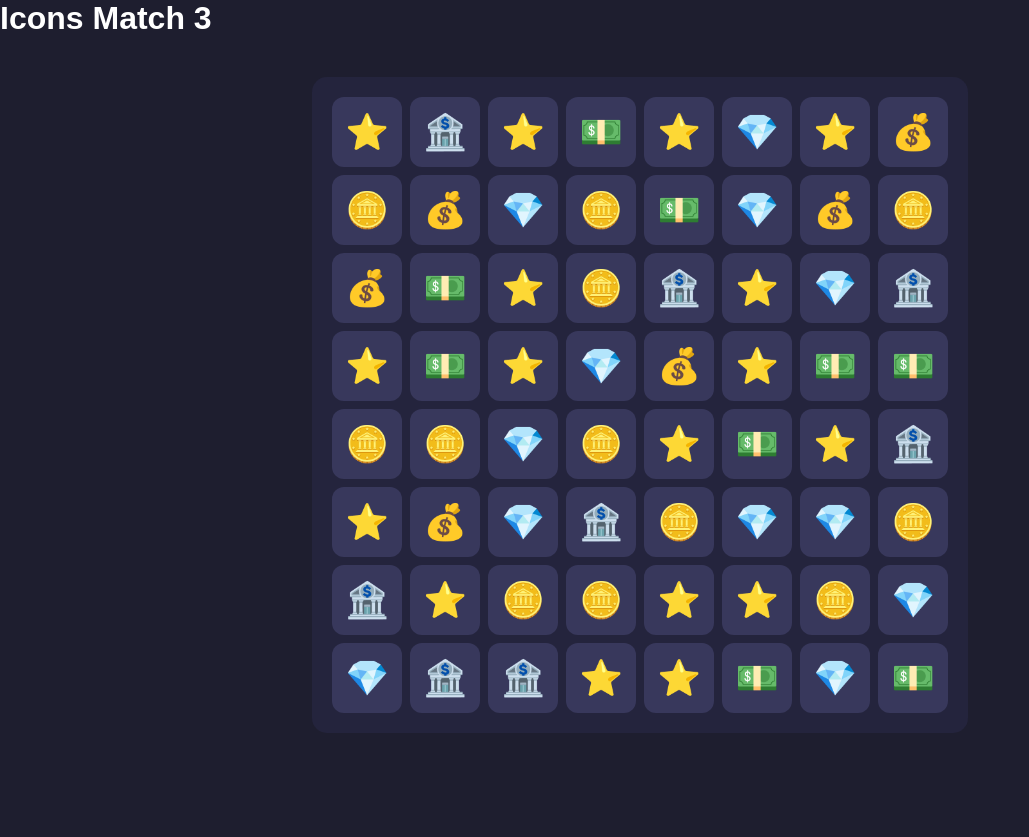
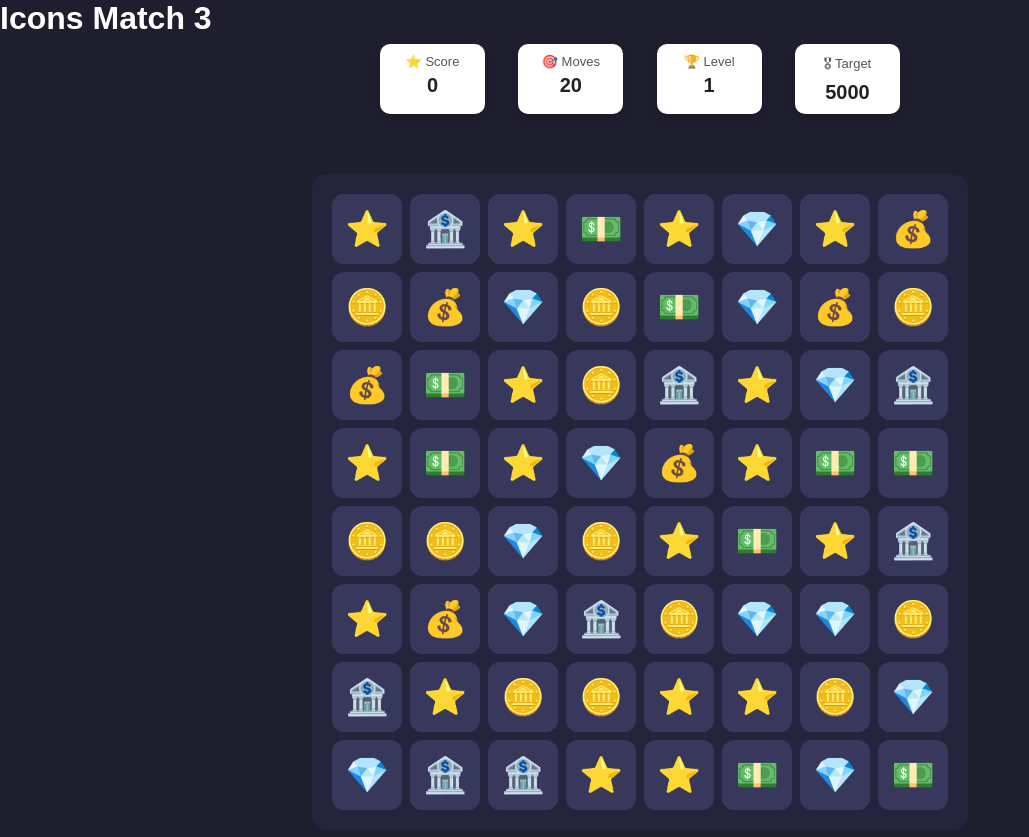
Before and after one commit to mandyrenee06/match3-game, a React (Vite) app in the folder client/: page / in a window 1280 px wide. Shown: the whole page, without its empty margins (0-1029 px from the left). Before the commit the page ends 800 px from the top, so only its background shows below. Built offline with nearby package versions, Linux system fonts and the light colour scheme.

Commit message:
Complete game flow and UI header

```diff
--- /dev/null
+++ b/client/src/components/GameHeader.jsx
@@ -0,0 +1,32 @@
+function GameHeader({
+  score,
+  movesLeft,
+  currentLevel,
+  targetScore,
+}) {
+  return (
+    <div className="game-header">
+      <div className="header-item">
+        <span>⭐ Score</span>
+        <strong>{score}</strong>
+      </div>
+
+      <div className="header-item">
+        <span>🎯 Moves</span>
+        <strong>{movesLeft}</strong>
+      </div>
+
+      <div className="header-item">
+        <span>🏆 Level</span>
+        <strong>{currentLevel}</strong>
+      </div>
+
+      <div className="header-item">
+        <span>🎖 Target</span>
+        <strong>{targetScore}</strong>
+      </div>
+    </div>
+  );
+}
+
+export default GameHeader;
--- /dev/null
+++ b/client/src/components/GameOverModal.jsx
@@ -0,0 +1,69 @@
+function GameOverModal({
+  gameStatus,
+  score,
+  onRestart,
+  onNextLevel,
+  onExit,
+}) {
+  if (gameStatus === "playing") {
+    return null;
+  }
+
+  if (gameStatus === "exit") {
+  return (
+    <div className="modal-overlay">
+      <div className="modal">
+        <h1>👋</h1>
+
+        <h2>Thanks for Playing!</h2>
+
+        <p>You've exited the game.</p>
+
+        <button onClick={onRestart}>
+          Play Again
+        </button>
+      </div>
+    </div>
+  );
+}
+
+  const isWinner = gameStatus === "won";
+
+  return (
+    <div className="modal-overlay">
+      <div className="modal">
+        <h1>{isWinner ? "🎉🎉🎉" : "😢"}</h1>
+
+        <h2>
+          {isWinner ? "Congratulations!" : "Game Over"}
+        </h2>
+
+        <p>
+          {isWinner
+            ? "You completed the level!"
+            : "You ran out of moves."}
+        </p>
+
+        <h3>Final Score: {score}</h3>
+
+        <div className="modal-buttons">
+          {isWinner ? (
+            <button onClick={onNextLevel}>
+              ➡️ Next Level
+            </button>
+          ) : (
+            <button onClick={onRestart}>
+              🔄 Try Again
+            </button>
+          )}
+
+            <button onClick={onExit}>
+             🚪 Exit
+            </button>
+          </div>
+      </div>
+    </div>
+  );
+}
+
+export default GameOverModal;
--- a/client/src/game/Board.jsx
+++ b/client/src/game/Board.jsx
@@ -1,14 +1,32 @@
 import Tile from "./Tile";
 import useBoard from "./hooks/useBoard";
+import GameOverModal from "../components/GameOverModal";
+import GameHeader from "../components/GameHeader";
 
 function Board() {
   const {
     board,
     selectedIndex,
+    score,
+    movesLeft,
+    currentLevel,
+    targetScore,
+    gameStatus,
     handleTileClick,
+    resetGame,
+    nextLevel,
+    exitGame,
   } = useBoard();
 
   return (
+  <div className="game">
+    <GameHeader
+      score={score}
+      movesLeft={movesLeft}
+      currentLevel={currentLevel}
+      targetScore={targetScore}
+    />
+
     <div className="board">
       {board.map((tile, index) => (
         <Tile
@@ -19,7 +37,16 @@ function Board() {
         />
       ))}
     </div>
-  );
+
+    <GameOverModal
+      gameStatus={gameStatus}
+      score={score}
+      onRestart={resetGame}
+      onNextLevel={nextLevel}
+      onExit={exitGame}
+    />
+  </div>
+);
 }
 
 export default Board;
--- a/client/src/game/hooks/useBoard.js
+++ b/client/src/game/hooks/useBoard.js
@@ -6,12 +6,31 @@ import { findMatches } from "../../utils/findMatches";
 import { removeMatches } from "../../utils/removeMatches";
 import { applyGravity } from "../../utils/applyGravity";
 import { refillBoard } from "../../utils/refillBoard";
+import { calculateScore } from "../../utils/calculateScore";
 
 function useBoard() {
   const [board, setBoard] = useState(() => generateBoard());
   const [selectedIndex, setSelectedIndex] = useState(null);
 
+  const [score, setScore] = useState(0);
+  const [movesLeft, setMovesLeft] = useState(20);
+
+  const [currentLevel, setCurrentLevel] = useState(1);
+  const [targetScore, setTargetScore] = useState(5000);
+
+  const [gameStatus, setGameStatus] = useState("playing");
+
+
 function processMove(firstIndex, secondIndex) {
+
+  if (gameStatus !== "playing") {
+    return false;
+  }
+
+  if (movesLeft <= 0) {
+    return false;
+  }
+
   // Try the swap
   const swappedBoard = swapTiles(board, firstIndex, secondIndex);
 
@@ -30,8 +49,15 @@ function processMove(firstIndex, secondIndex) {
   // Safety counter to prevent infinite loops
   let cascadeCount = 0;
 
+  let totalPoints = 0;
+
   // Keep processing until there are no more matches
   while (matches.length > 0 && cascadeCount < 20) {
+
+    const points = calculateScore(matches);
+
+    totalPoints += points;
+
     currentBoard = removeMatches(currentBoard, matches);
 
     currentBoard = applyGravity(currentBoard);
@@ -43,12 +69,54 @@ function processMove(firstIndex, secondIndex) {
     cascadeCount++;
   }
 
+  const newScore = score + totalPoints;
+
+  const remainingMoves = movesLeft - 1;
+
+  setScore(newScore);
+
+  setMovesLeft(remainingMoves);
+
+  if (newScore >= targetScore) {
+    setGameStatus("won");
+  } else if (remainingMoves === 0) {
+    setGameStatus("lost");
+  }
+
   setBoard(currentBoard);
 
   return true;
 }
 
+  function resetGame() {
+    setBoard(generateBoard());
+    setSelectedIndex(null);
+    setScore(0);
+    setMovesLeft(20);
+    setGameStatus("playing");
+  }
+
+  function nextLevel() {
+    setCurrentLevel((prev) => prev + 1);
+    setTargetScore((prev) => prev + 2500);
+
+    setBoard(generateBoard());
+    setSelectedIndex(null);
+    setScore(0);
+    setMovesLeft(20);
+    setGameStatus("playing");
+  }
+
+  function exitGame() {
+  setGameStatus("exit");
+  }
+
   function handleTileClick(index) {
+    console.log("Tile clicked", gameStatus, movesLeft);
+
+  if (gameStatus !== "playing") {
+    return;
+  }
 
   if (selectedIndex === null) {
     setSelectedIndex(index);
@@ -73,7 +141,15 @@ function processMove(firstIndex, secondIndex) {
   return {
     board,
     selectedIndex,
+    score,
+    movesLeft,
+    currentLevel,
+    targetScore,
+    gameStatus,
     handleTileClick,
+    resetGame,
+    nextLevel,
+    exitGame,
 };
 }
 export default useBoard;
--- a/client/src/index.css
+++ b/client/src/index.css
@@ -57,3 +57,124 @@ body {
   border: 3px solid gold;
   transform: scale(1.08);
 }
+
+.game-header {
+  width: 100%;
+  max-width: 520px;
+  display: flex;
+  justify-content: space-between;
+  margin-bottom: 20px;
+}
+
+.game {
+  display: flex;
+  flex-direction: column;
+  align-items: center;
+  min-height: 100vh;
+}
+
+.game-header {
+  width: 520px;
+  display: flex;
+  justify-content: space-between;
+  margin-bottom: 20px;
+}
+
+.game {
+  min-height: 100vh;
+  display: flex;
+  flex-direction: column;
+  align-items: center;
+  justify-content: center;
+}
+
+.game-header {
+  width: 520px;
+  display: flex;
+  justify-content: space-between;
+  gap: 10px;
+  margin-bottom: 20px;
+}
+
+.header-item {
+  min-width: 105px;
+  padding: 10px;
+  border-radius: 10px;
+  text-align: center;
+  background: #ffffff;
+  box-shadow: 0 4px 10px rgba(0, 0, 0, 0.15);
+}
+
+.header-item span {
+  display: block;
+  color: #555555;
+  font-size: 13px;
+  margin-bottom: 5px;
+}
+
+.header-item strong {
+  display: block;
+  color: #222222;
+  font-size: 20px;
+}
+
+.modal-overlay {
+  position: fixed;
+  inset: 0;
+  background: rgba(0, 0, 0, 0.65);
+
+  display: flex;
+  justify-content: center;
+  align-items: center;
+
+  z-index: 1000;
+}
+
+.modal {
+  width: 360px;
+  padding: 30px;
+  border-radius: 20px;
+  text-align: center;
+  background: white;
+
+  box-shadow: 0 10px 40px rgba(0, 0, 0, 0.3);
+}
+
+.modal h1 {
+  font-size: 55px;
+  margin: 0 0 10px;
+}
+
+.modal h2 {
+  font-size: 28px;
+  margin-bottom: 10px;
+}
+
+.modal p {
+  font-size: 16px;
+  margin-bottom: 20px;
+}
+
+.modal h3 {
+  margin-bottom: 25px;
+}
+
+.modal-buttons {
+  display: flex;
+  justify-content: center;
+  gap: 12px;
+}
+
+.modal button {
+  border: none;
+  padding: 12px 20px;
+  border-radius: 10px;
+  cursor: pointer;
+
+  font-size: 15px;
+  font-weight: bold;
+}
+
+.modal button:hover {
+  transform: scale(1.05);
+}
--- /dev/null
+++ b/client/src/utils/calculatescore.js
@@ -0,0 +1,17 @@
+export function calculateScore(matches) {
+  const matchedTiles = matches.length;
+
+  switch (matchedTiles) {
+    case 3:
+      return 30;
+
+    case 4:
+      return 60;
+
+    case 5:
+      return 100;
+
+    default:
+      return matchedTiles * 25;
+  }
+}
```
